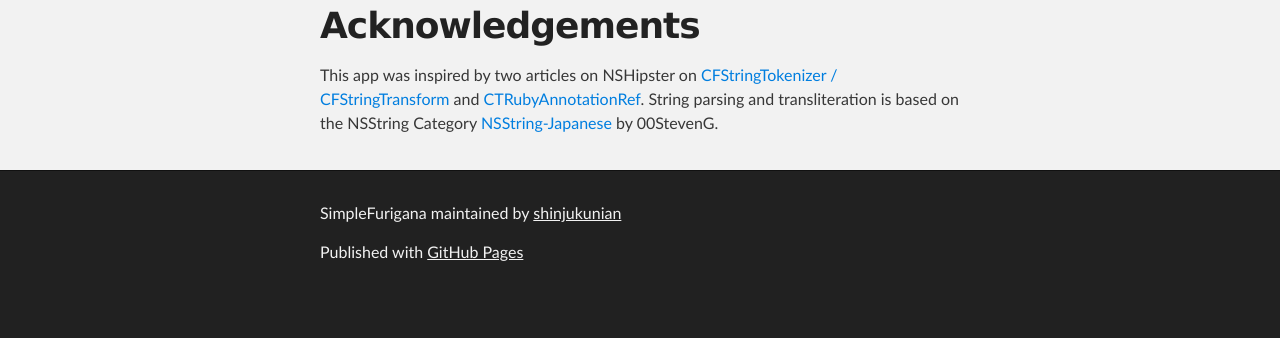
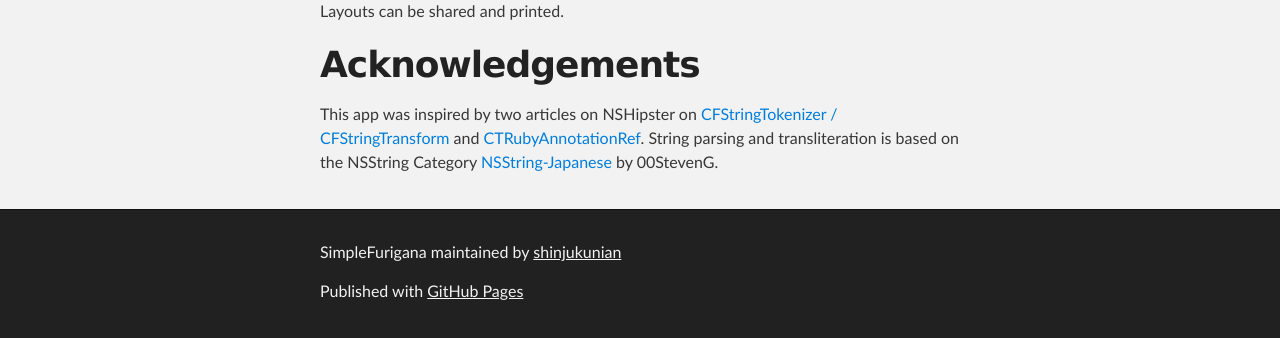
Before and after one commit to shinjukunian/SimpleFurigana, a plain HTML site: page index.html in a window 1280 px wide. Shown: the part 2640-2978 px from the top of the page. Before the commit the page ends 2939 px from the top, so only its background shows below. Drawn offline with Linux system fonts and the light colour scheme.

Commit message:
Update index.html

```diff
--- a/index.html
+++ b/index.html
@@ -52,6 +52,8 @@
 
 <p><img src="https://github.com/shinjukunian/SimpleFurigana/blob/gh-pages/vertical.png?raw=true" height="500px" align="middle"></p>
 
+<p>Layouts can be shared and printed.</p>
+
 <h1>
 <a name="acknowledgements" class="anchor" href="#acknowledgements"><span class="octicon octicon-link"></span></a>Acknowledgements</h1>
 
```
